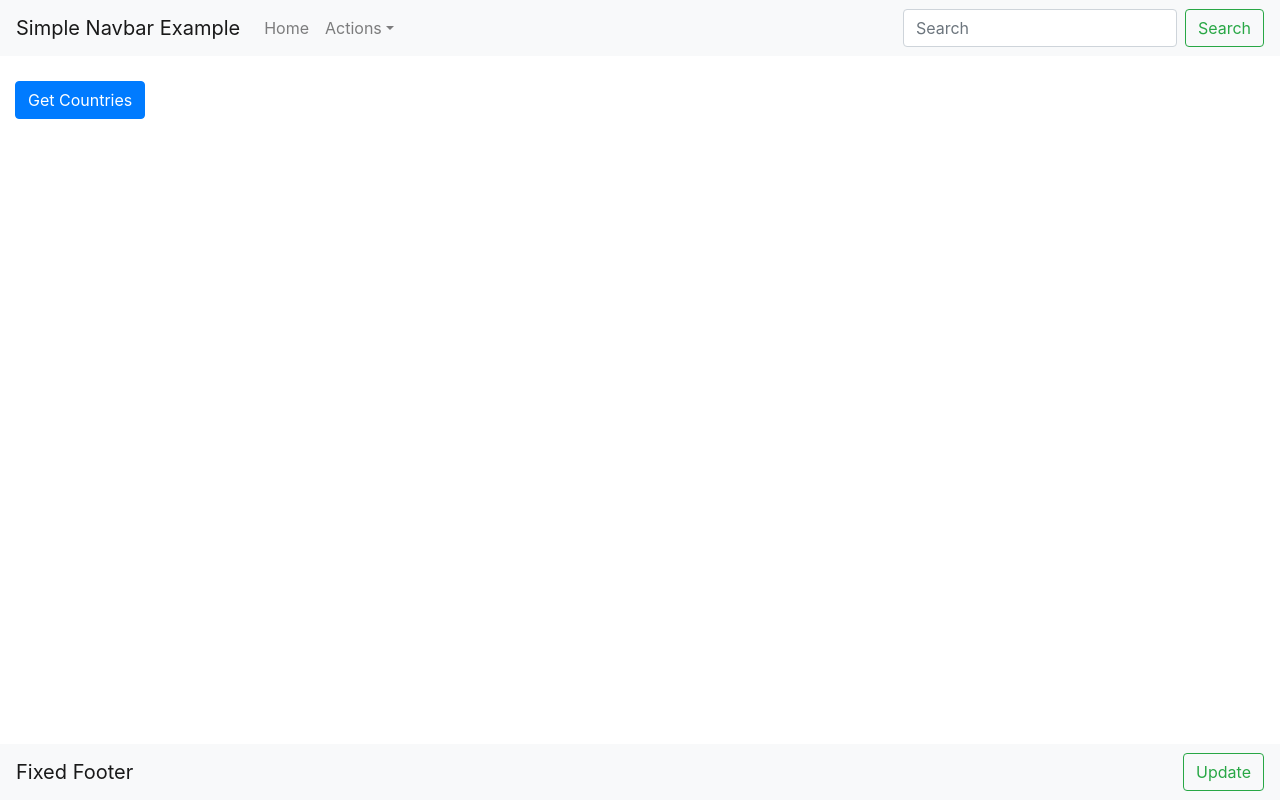
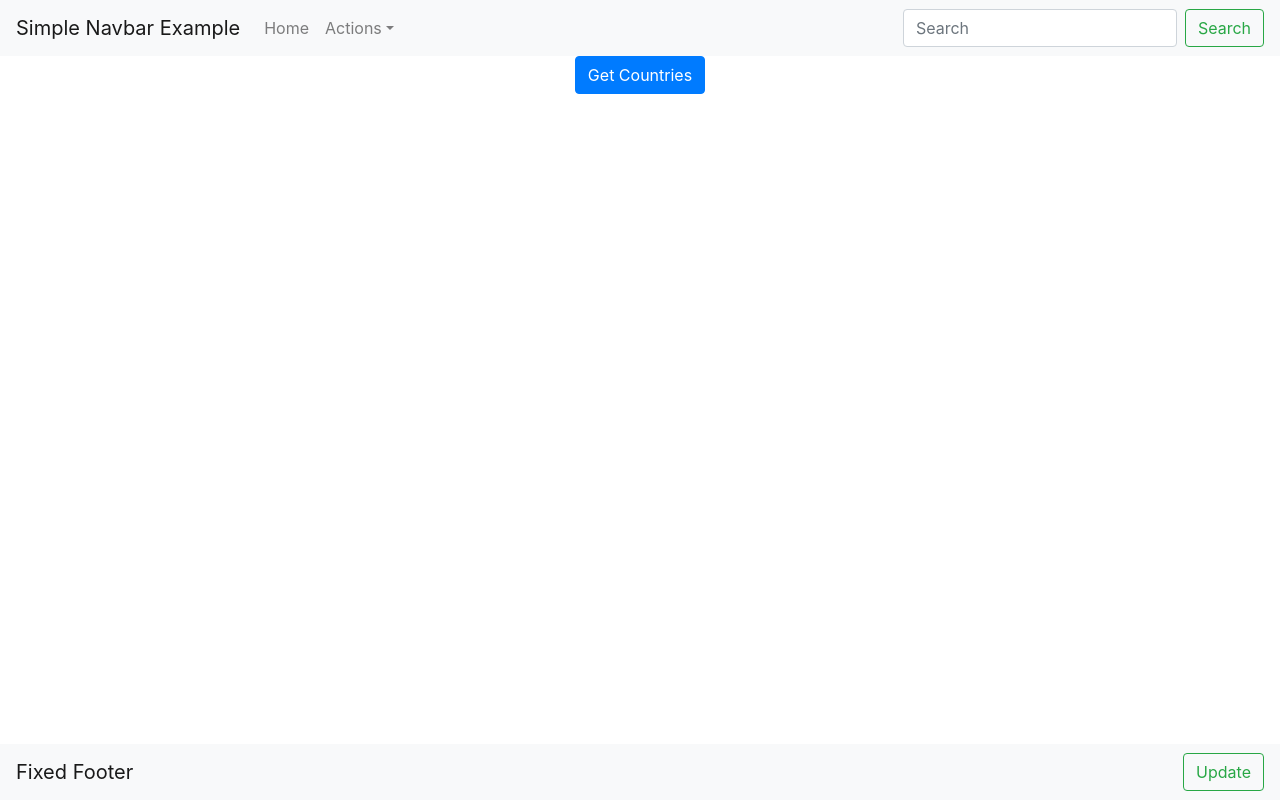
Before and after one commit to amcquistan/covid-trend-miner, a React (Create React App) app in the folder frontend/CRA2TS-Base/: page /countries in a window 1280 px wide. Built offline with nearby package versions, Linux system fonts and the light colour scheme; no server answers.

Commit message:
Getting data from backend.

```diff
--- a/frontend/CRA2TS-Base/src/components/countries/countries.tsx
+++ b/frontend/CRA2TS-Base/src/components/countries/countries.tsx
@@ -1,4 +1,4 @@
-import React, { useState }  from 'react';
+import React, { useState } from 'react';
 import styles from './countries.module.css';
 import Button from 'react-bootstrap/Button';
 import { XHR } from '../../services/xhr/XHR';
@@ -6,27 +6,33 @@ import ICountries from '../../components/countries/ICountries';
 
 const xhr = XHR.getInstance();
 
-const getCountriesButton = () => xhr.DoGetCountries();
-
-getCountriesButton();
+const getCountries = () => xhr.DoGetCountries();
 
 const CountriesGrid = () => {
 
     const [countries, setCountries] = useState(xhr.Countries);
 
-    const getCountries = (countries: ICountries[]) => {
-        console.log(`Fetching countries...`);
-        setCountries(countries);
+    const getCountriesControl = () => {
+        getCountries().then(() => {
+            setCountries(xhr.Countries);
+        });
     }
-
-    xhr.callback = getCountries;
 
     return (
         <div>
+            <Button onClick={getCountriesControl}>Get Countries</Button>
             <div className="container-fluid">
                 <div className={`row ${styles['countries-grid-row']}`}>
-                    <Button onClick={getCountriesButton}>Get Countries</Button>
-                    {countries}
+                    <div>{
+                        countries.map((country: any, i: number) => {
+                            return (
+                                <div>
+                                    <p>{country.country}</p>
+                                    <p>{country.location_id}</p>
+                                </div>
+                            );
+                        })
+                    }</div>
                 </div>
             </div>
         </div>
```
